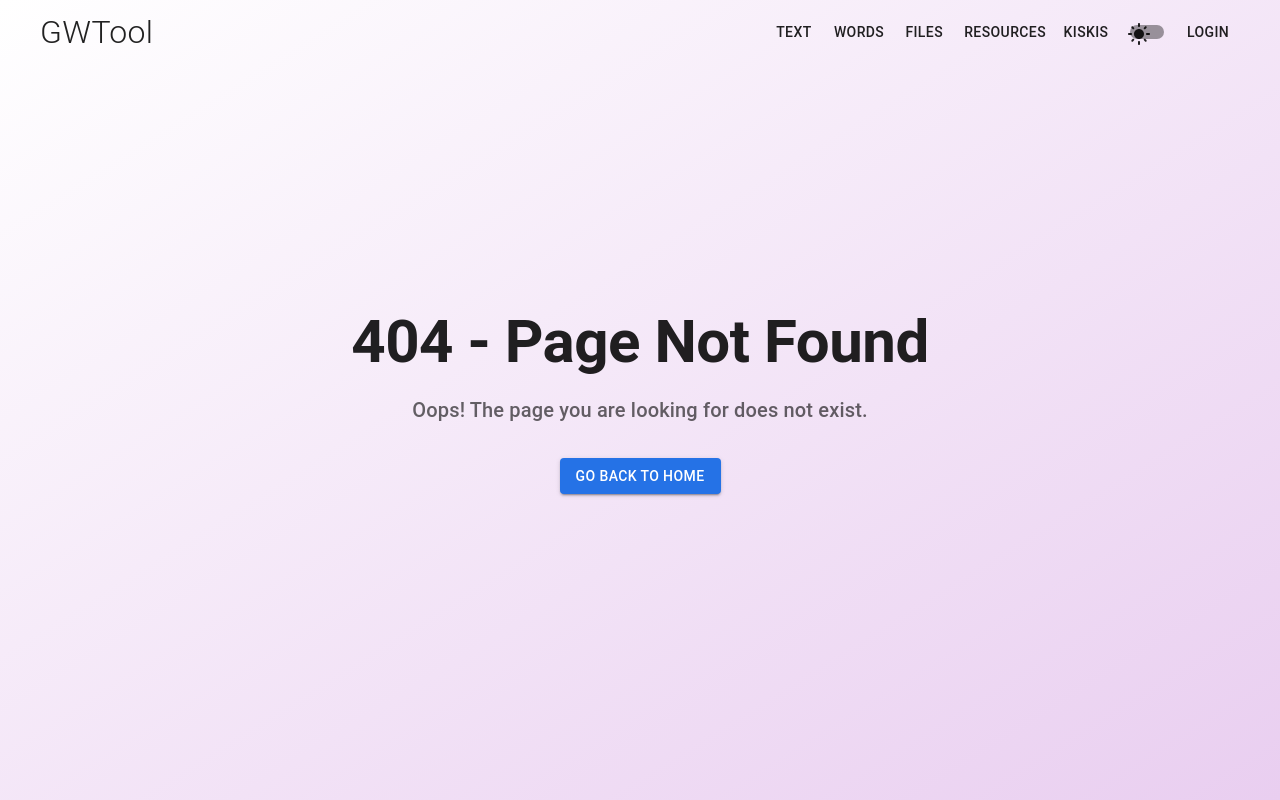
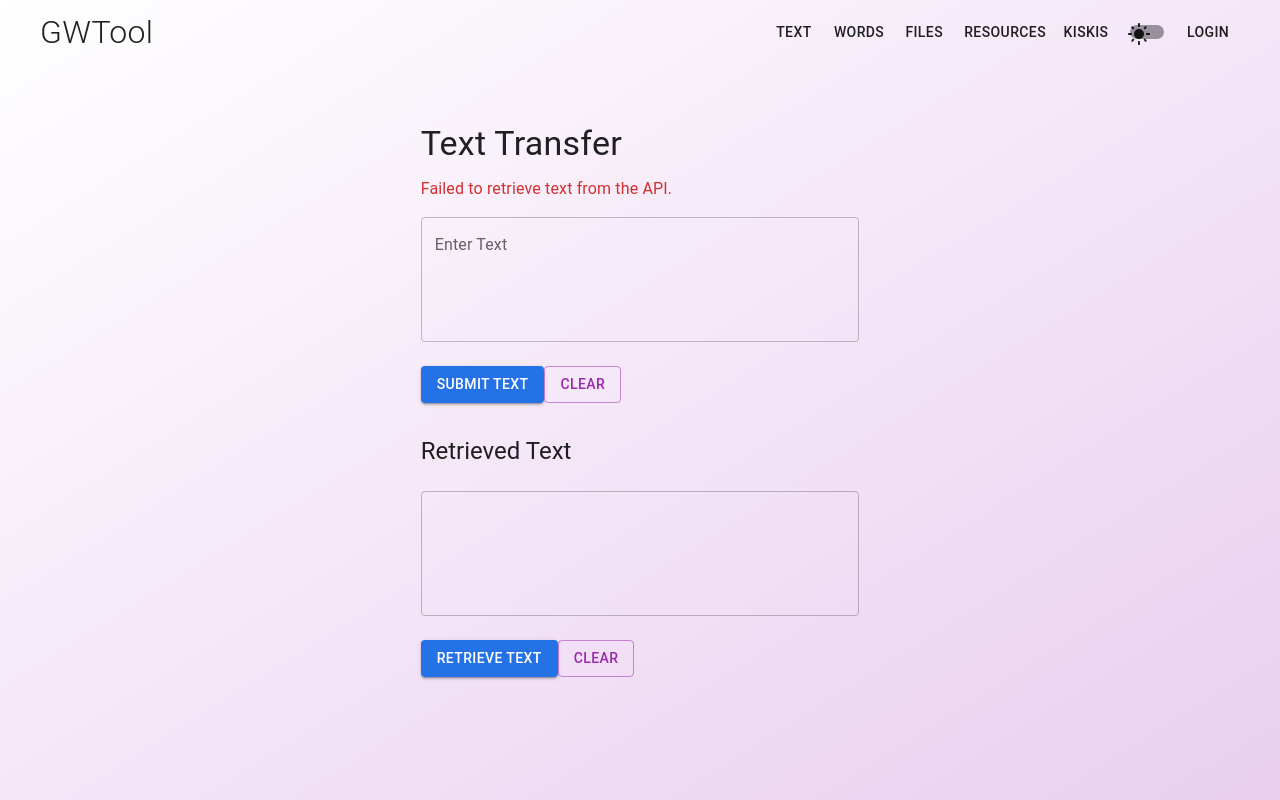
Before and after one commit to andygqw/GWTool_React, a React (Create React App) app: page /text in a window 1280 px wide. Before the commit this address had no page. Built offline with nearby package versions, Linux system fonts and the light colour scheme; no server answers.

Commit message:
added few text features and fixed worker

```diff
--- a/src/App.js
+++ b/src/App.js
@@ -15,6 +15,7 @@ import NotFoundPage from './Component/NotFoundPage';
 import LandingPage from './Component/LandingPage';
 import LoginPage from './Component/LoginPage';
 import RegisterPage from './Component/RegisterPage';
+import TextPage from './Component/TextPage';
 import './App.css';
 
 import {Route, Routes, useNavigate} from 'react-router-dom';
@@ -119,6 +120,7 @@ function App() {
                     <Route path="/" element={<LandingPage mode={mode} isLoggedIn={isLoggedIn}/>}/>
                     <Route path="/login" element={<LoginPage setIsLoggedIn={setIsLoggedIn}/>}/>
                     <Route path="/register" element={<RegisterPage/>}/>
+                    <Route path="/text" element={<TextPage/>}/>
                     <Route path="*" element={<NotFoundPage />} />
                 </Routes>
             </Box>
--- /dev/null
+++ b/src/Component/TextPage.js
@@ -0,0 +1,116 @@
+import React, {useState, useEffect} from 'react';
+import {Container, TextField, Button, Typography, Box} from '@mui/material';
+import {useTheme} from '@mui/material/styles';
+import api from '../utils/api'; // Assume you're using the same api instance
+
+const TextPage = () => {
+    const theme = useTheme();
+    const [inputText, setInputText] = useState('');
+    const [retrievedText, setRetrievedText] = useState('');
+    const [error, setError] = useState(null);
+
+    const handleSubmit = async () => {
+        try {
+            if (!inputText) {
+                throw new Error('Please enter some text before submitting.');
+            }
+
+            await api.post('/text', {text: inputText});
+            await fetchText();
+        } catch (err) {
+            setError(err.message);
+        }
+    };
+
+    const handleClear = async () => {
+        try {
+            setInputText('');
+        } catch (err) {
+            setError(err.message);
+        }
+    };
+
+    const handleDeepClear = async () => {
+        try {
+            await api.delete('/text');
+            await fetchText();
+        } catch (err) {
+            setError(err.message);
+        }
+    };
+
+    const fetchText = async () => {
+        try {
+            const response = await api.get('/text');
+            setRetrievedText(response.data.text === null ? '' : response.data.text);
+        }
+        catch (err) {
+            setError('Failed to retrieve text from the API.');
+        }
+    };
+
+    useEffect(() => {
+
+        fetchText();
+    }, []);
+
+    return (
+        <Box component="main" sx={{
+            height: '100vh',
+            margin: 0,
+            display: 'flex',
+            flexDirection: 'column',
+            alignItems: 'center',
+            justifyContent: 'center',
+            padding: 4,
+        }}>
+            <Container maxWidth="sm">
+                <Typography variant="h4" gutterBottom sx={{color: theme.palette.text.primary}}>
+                    Text Transfer
+                </Typography>
+                {error && <Typography color="error">{error}</Typography>}
+                <TextField
+                    fullWidth
+                    variant="outlined"
+                    label="Enter Text"
+                    value={inputText}
+                    onChange={(e) => setInputText(e.target.value)}
+                    margin="normal"
+                    multiline
+                    rows={4}
+                />
+                <Button variant="contained" color="primary" onClick={handleSubmit} sx={{mt: 2}}>
+                    Submit Text
+                </Button>
+                <Button variant="outlined" color="secondary" onClick={handleClear} sx={{mt: 2}}>
+                    Clear
+                </Button>
+
+                <Box sx={{mt: 4}}>
+                    <Typography variant="h5" gutterBottom sx={{color: theme.palette.text.primary}}>
+                        Retrieved Text
+                    </Typography>
+                    <TextField
+                        fullWidth
+                        variant="outlined"
+                        value={retrievedText}
+                        margin="normal"
+                        multiline
+                        rows={4}
+                        InputProps={{
+                            readOnly: true,
+                        }}
+                    />
+                    <Button variant="contained" color="primary" onClick={fetchText} sx={{mt: 2}}>
+                        Retrieve Text
+                    </Button>
+                    <Button variant="outlined" color="secondary" onClick={handleDeepClear} sx={{mt: 2}}>
+                        Clear
+                    </Button>
+                </Box>
+            </Container>
+        </Box>
+    );
+};
+
+export default TextPage;
```
